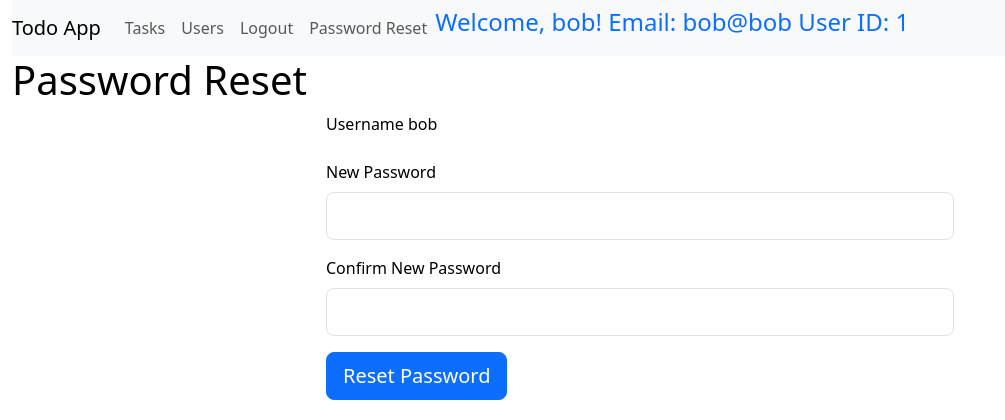
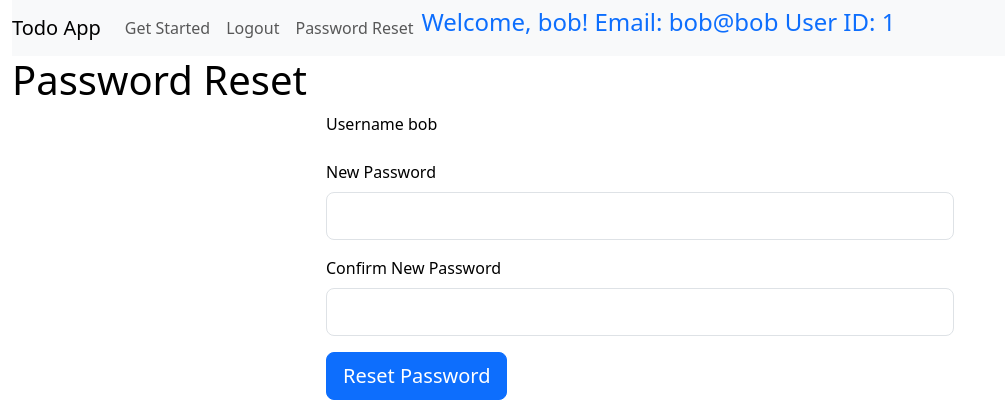
Before and after one commit to Tetralogy/cs50x-final, a Flask app: page /password in a window 1280 px wide. Shown: the top 420 px of the page, without its empty margins (0-1005 px from the left). Run offline with Flask 3, Linux system fonts and the light colour scheme; a user stored in the database is signed in; parts of the project's set-up code (start-up, migrations or seed data) failed here and were passed over.

Commit message:
update main.py and layout.html

```diff
--- a/application/main.py
+++ b/application/main.py
@@ -1,26 +1,20 @@
 from flask import Flask, redirect, render_template, request, session, url_for, Blueprint, current_app
 from functools import wraps
 from flask_login import current_user, login_required
+
+from application.database.models import Home
 from .utils import handle_error, apology
-
-
-
-
 
 main = Blueprint('main', __name__)
 
-
-
-
-
-
 # Register the error handler
-#main.errorhandler(Exception)(handle_error)
+main.errorhandler(Exception)(handle_error)
 
 # Define a context processor to make current_user available in every template
 @main.context_processor
 def inject_current_user():
-    return dict(current_user=current_user)
+    onboarded = Home.query.filter_by(user_id=current_user.id).first() is not None
+    return dict(current_user=current_user, onboarded=onboarded)
 
 @main.route('/')
 @login_required
@@ -30,7 +24,7 @@ def index():
 
 
 #xxx TODO: LAYOUT onboarding route
-'''
+
 @main.route('/onboarding', methods=['GET', 'POST'])
 @login_required
 def onboarding():
@@ -46,12 +40,7 @@ def onboarding():
         user_abilities = request.form.get('user_abilities')
 # TODO: #18 edit the models to have rooms as an item and room-type as a value instead of "bathroom/bedroom/kitchen"etc.
         # Save the user's data to the database
-        user = User(
-            house_size=house_size,
-            number_of_levels=number_of_levels,
-            layout=layout,
-            user_abilities=user_abilities
-        )
+
 
 
         # Insert the important rooms into the database
--- a/application/templates/layout.html
+++ b/application/templates/layout.html
@@ -19,12 +19,18 @@
             <div class="collapse navbar-collapse" id="navbarNav">
                 <ul class="navbar-nav">
                     {% if current_user.is_authenticated %}
-                    <li class="nav-item">
-                        <a class="nav-link" href="/tasks">Tasks</a>
-                    </li>
-                    <li class="nav-item">
-                        <a class="nav-link" href="/users">Users</a>
-                    </li>
+                        {% if onboarded %}
+                            <li class="nav-item">
+                                <a class="nav-link" href="{{ url_for('main.home') }}">Logout</a>
+                            </li>
+                            <li class="nav-item">
+                                <a class="nav-link" href="{{ url_for('main.tasks') }}">Logout</a>
+                            </li>
+                        {% else %}
+                            <li class="nav-item">
+                                <a class="nav-link" href="{{ url_for('main.onboarding') }}">Get Started</a>
+                            </li>
+                        {% endif %}
                     <li>
                         <a class="nav-link" href="{{ url_for('auth.logout') }}">Logout</a>
                     </li>
```
